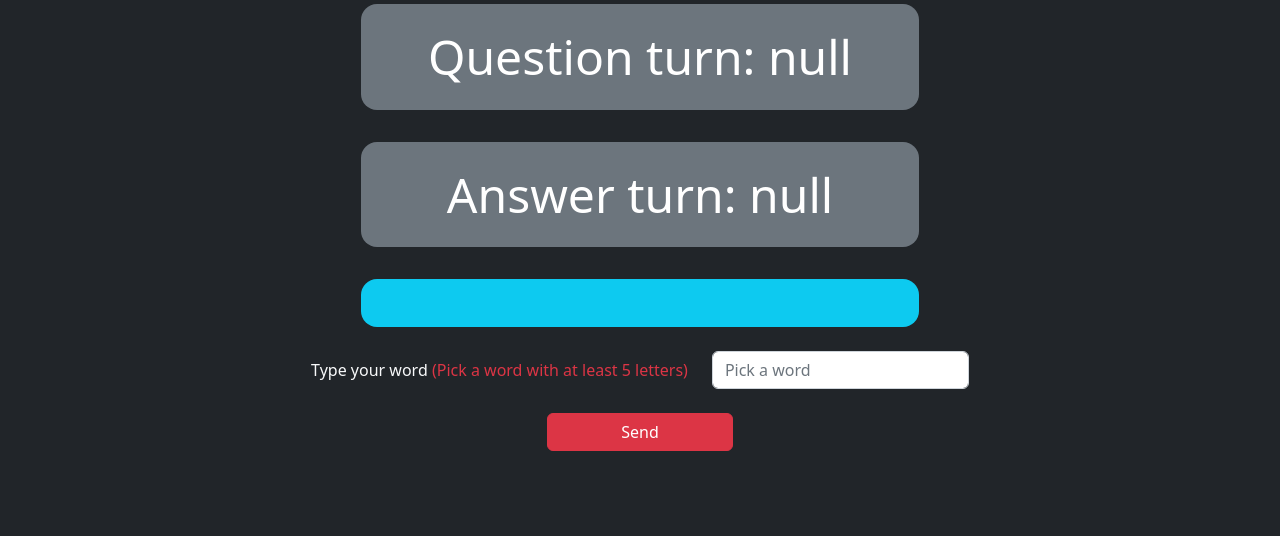
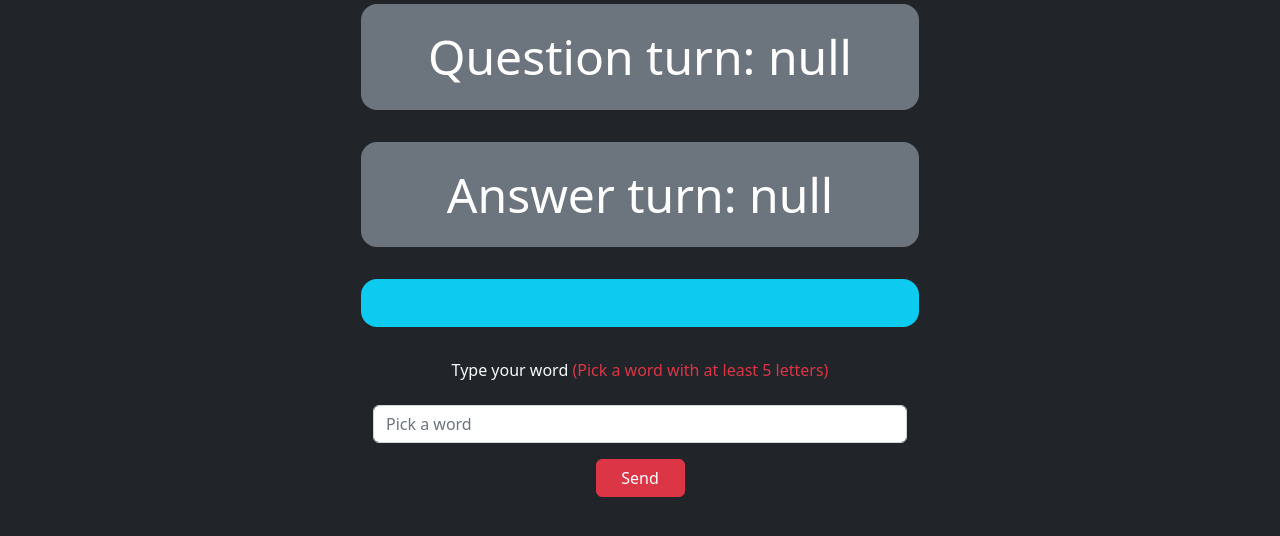
Before and after one commit to kbrilhante/ADV_C92_Din, a plain HTML site: page game.html in a window 1280 px wide. Shown: the part 204-740 px from the top of the page. Drawn offline with nearby package versions, Linux system fonts and the light colour scheme.

Commit message:
Update game.html

```diff
--- a/game.html
+++ b/game.html
@@ -1,5 +1,6 @@
 <!DOCTYPE html>
 <html lang="en">
+
 <head>
     <meta charset="UTF-8">
     <meta http-equiv="X-UA-Compatible" content="IE=edge">
@@ -12,6 +13,7 @@
     <!--Bootstrap JS-->
     <script src="https://cdn.jsdelivr.net/npm/bootstrap@5.2.0-beta1/dist/js/bootstrap.bundle.min.js"></script>
 </head>
+
 <body class="bg-dark text-light text-center">
     <div class="container d-grid gap-4">
         <div class="row">
@@ -29,21 +31,30 @@
             </div>
         </div>
         <h1 class="display-1">Guess The Word</h1>
-        <h5 id="playerQuestion" class="display-5 text-bg-secondary col-sm-10 col-lg-6 mx-auto p-4 rounded-4">Perguntando: A</h5>
-        <h5 id="playerAnswer" class="display-5 text-bg-secondary col-sm-10 col-lg-6 mx-auto p-4 rounded-4">Respondendo: B</h5>
-        <div id="output" class="text-bg-info col-sm-10 col-lg-6 mx-auto p-4 rounded-4 d-grid gap-3"></div>
-        <div id="input" class="row mx-auto">
-            <div class="col-auto">
-                <label class="col-form-label">Type your word <span class="text-danger">(Pick a word with at least 5 letters)</span></label>
-            </div>
-            <div class="col-auto">
-                <input id="word" type="text" class="form-control" placeholder="Pick a word">
+        <h5 id="playerQuestion" class="display-5 text-bg-secondary col-sm-10 col-lg-6 mx-auto p-4 rounded-4">
+            Perguntando: A</h5>
+        <h5 id="playerAnswer" class="display-5 text-bg-secondary col-sm-10 col-lg-6 mx-auto p-4 rounded-4">Respondendo:
+            B</h5>
+        <div id="output" class="text-bg-info col-sm-10 col-lg-6 mx-auto p-4 rounded-4 gap-3"></div>
+        <div id="input" class="container-flex col-sm-10 col-lg-6 mx-auto">
+            <div class="row mx-auto d-grid gap-3">
+                <div class="col-auto mx-auto">
+                    <label class="col-form-label">Type your word <span class="text-danger">(Pick a word with at least 5
+                            letters)</span></label>
+                </div>
+                <div class="col mx-auto">
+                    <input id="word" type="text" class="form-control" placeholder="Pick a word">
+                </div>
+                <div class="col-12">
+                    <button id="enviar" onclick="send()"
+                        class="btn btn-danger col-6 col-md-4 col-xl-2 mx-auto">Send</button>
+                </div>
             </div>
         </div>
-        <button id="enviar" onclick="send()" class="btn btn-danger col-9 col-sm-5 col-lg-2 mx-auto">Send</button>
     </div>
 
     <!-- javascript -->
     <script src="gameMain.js"></script>
 </body>
+
 </html>
```
